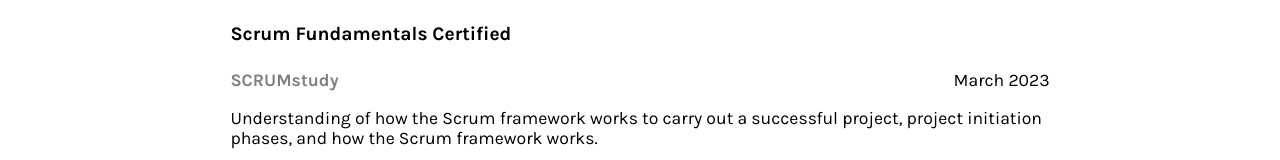
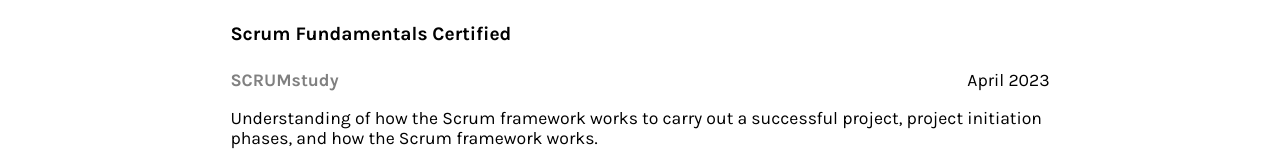
Before and after one commit to yebrai/yebraidev, a Next.js app: page / in a window 1280 px wide. Shown: the part 2081-2241 px from the top of the page. Built offline with nearby package versions, Linux system fonts and the light colour scheme.

Commit message:
Studies date fixed and cv uptdated

```diff
--- a/src/assets/links/links.jsx
+++ b/src/assets/links/links.jsx
@@ -94,7 +94,7 @@
     },
     {
       label: <ImProfile />,
-      route: "https://drive.google.com/file/d/1K4K1C9jvJ2E0jnPilNqqqJdgCIDxaQJG/view?usp=share_link",
+      route: "https://drive.google.com/file/d/1t28dzLvQyImqozE05587_8fKOTsrCEPT/view?usp=share_link",
       description: "My Resume",
     },
   ];
--- a/src/components/AppEducation/Education.jsx
+++ b/src/components/AppEducation/Education.jsx
@@ -11,7 +11,7 @@
             <b>
               <a href="https://www.scrumstudy.com/">SCRUMstudy</a>
             </b>{" "}
-            March 2023
+            April 2023
           </p>
           <p>
             Understanding of how the Scrum framework works to carry out a
```
